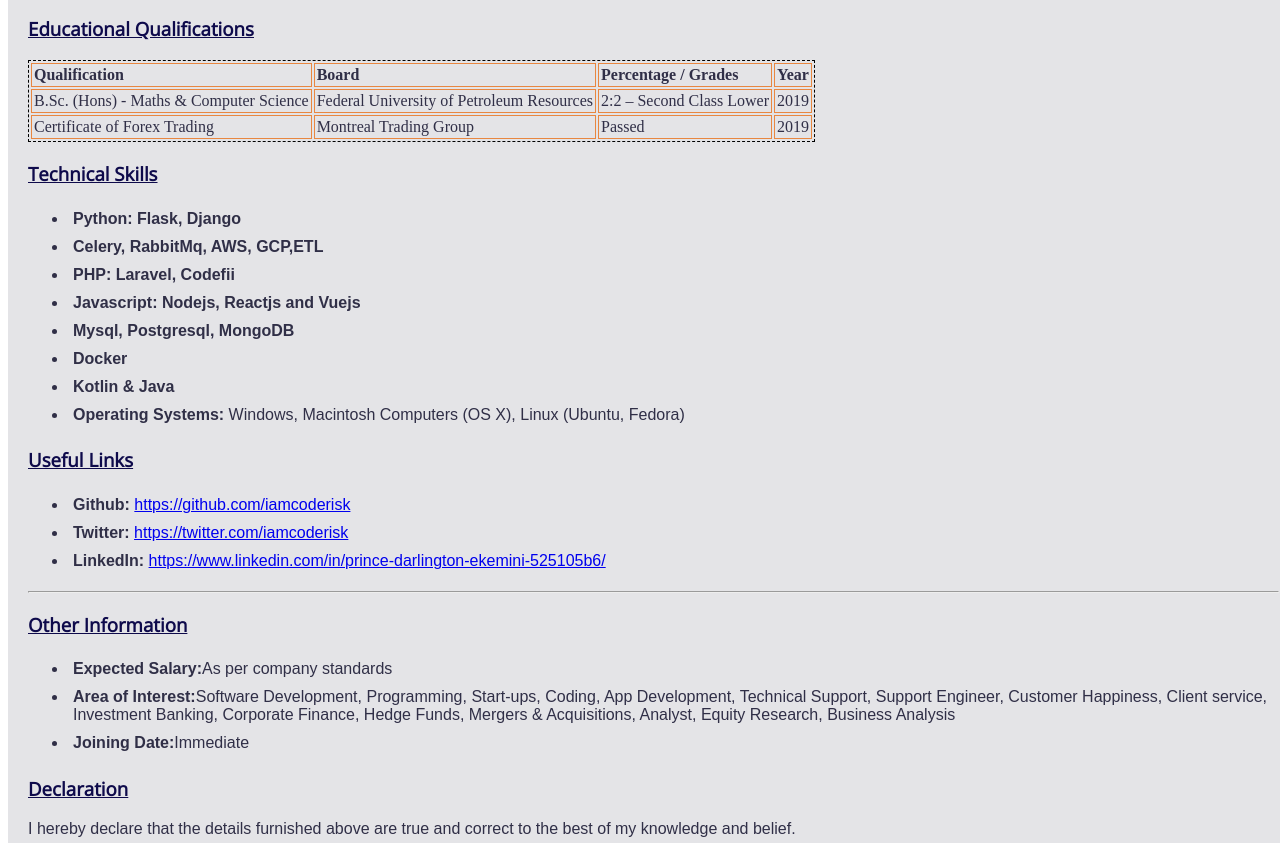
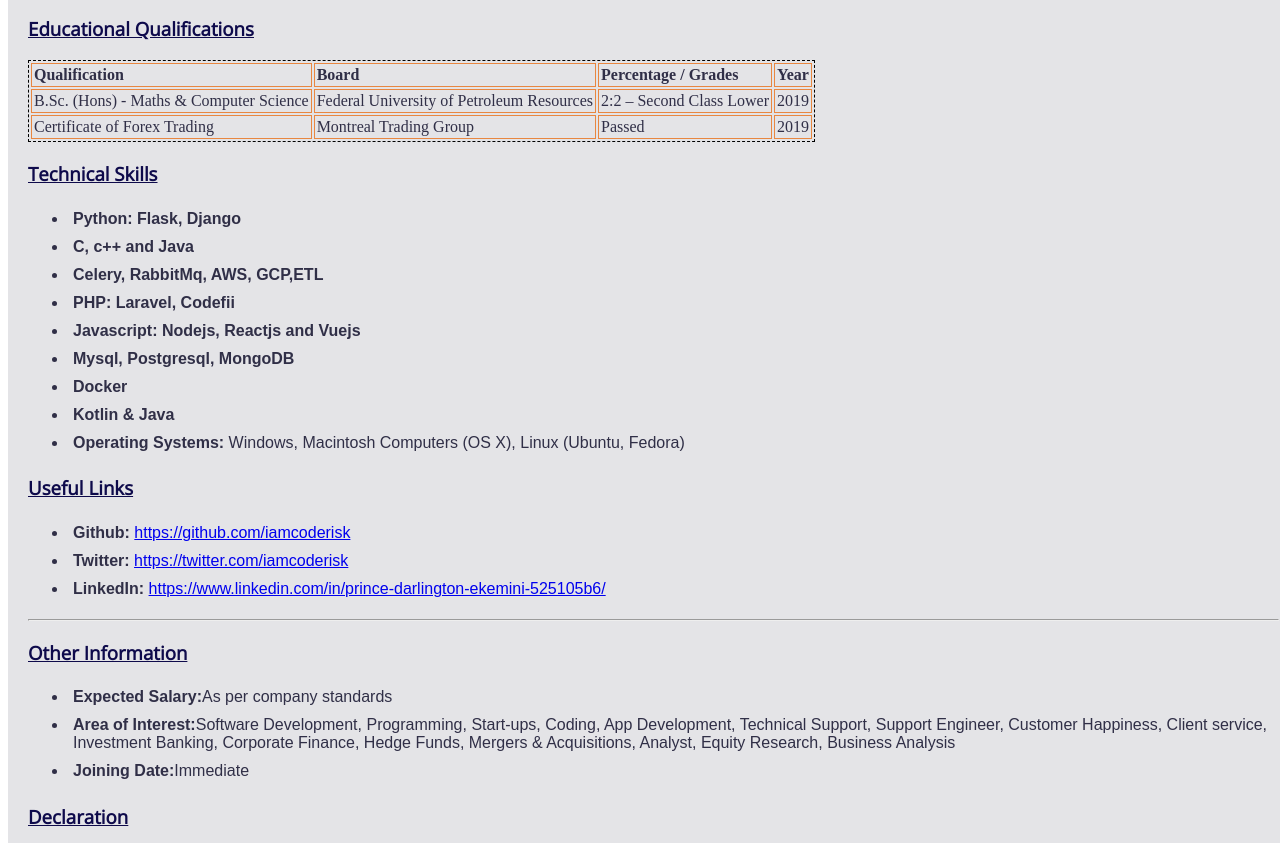
Before and after one commit to iamcoderisk/mywebsite, a Flask app: page / in a window 1280 px wide. Shown: the part 1482-2325 px from the top of the page. Run offline with Flask 2, Linux system fonts and the light colour scheme.

Commit message:
index.html updated

```diff
--- a/templates/index.html
+++ b/templates/index.html
@@ -111,6 +111,9 @@
             <li>
                 <span id="course-name">Python: Flask, Django</span>
             </li>
+            <li>
+                <span id="course-name">C, c++ and Java</span>
+            </li>
                 <li>
                     <span id="course-name">Celery, RabbitMq, AWS, GCP,ETL</span>
                 </li>
```
